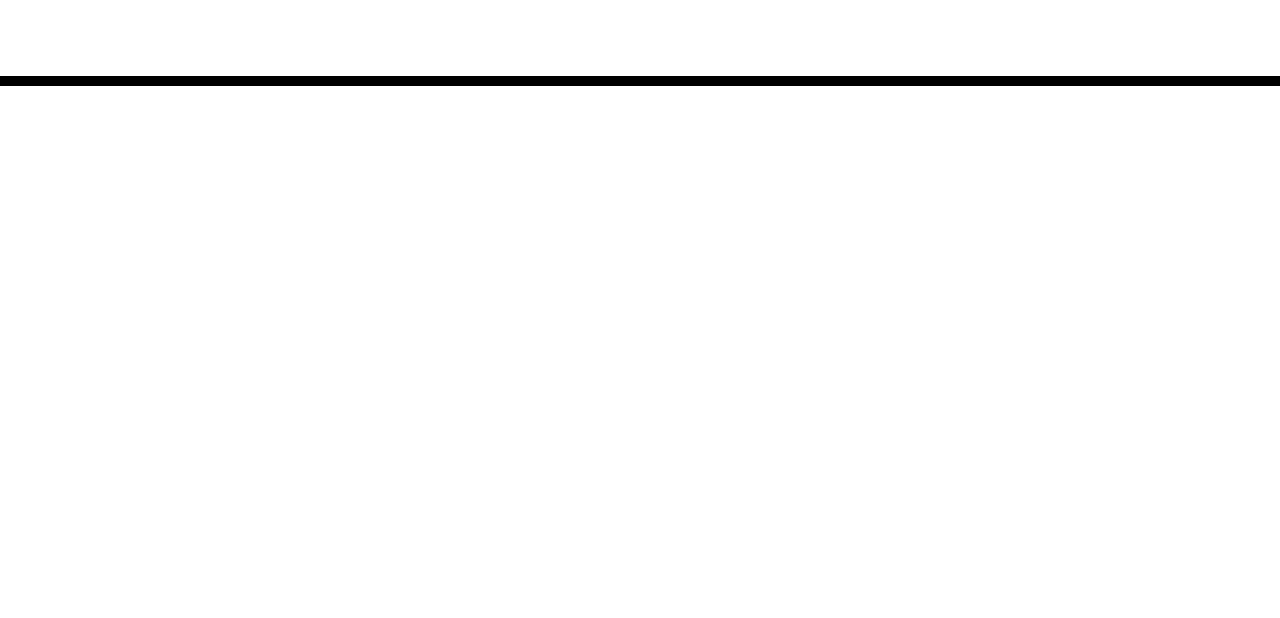
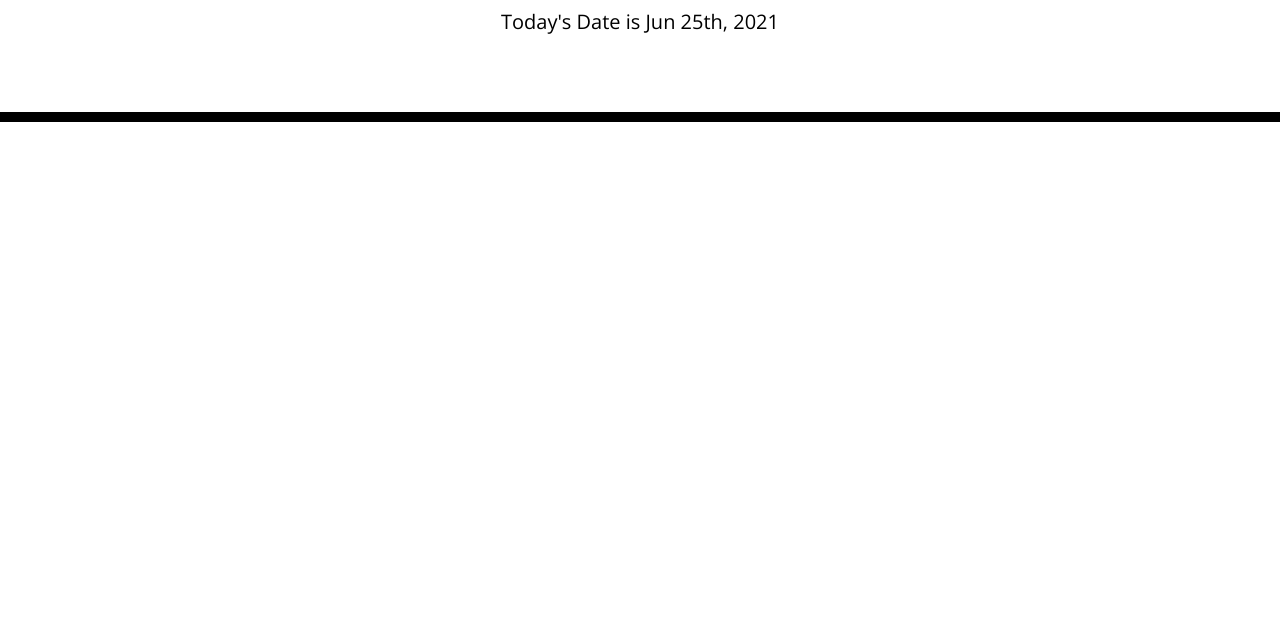
Before and after one commit to abaxley2/HW-05-Work-Day-Scheduler, a plain HTML site: page index.html in a window 1280 px wide. Shown: the part 182-800 px from the top of the page. Drawn offline with nearby package versions, Linux system fonts and the light colour scheme.

Commit message:
header date function added

```diff
--- a/index.html
+++ b/index.html
@@ -31,8 +31,10 @@
     <div class="container">
       <!-- Timeblocks go here -->
     </div>
-    <script src="script.js"></script>
+
     <script src="https://cdnjs.cloudflare.com/ajax/libs/jquery/3.2.1/jquery.min.js"></script>
     <script src="https://cdnjs.cloudflare.com/ajax/libs/moment.js/2.24.0/moment.min.js"></script>
+    <script src="./script.js"></script>
+
   </body>
 </html>
--- a/script.js
+++ b/script.js
@@ -0,0 +1,3 @@
+// Header date function
+var today = moment();
+$("#currentDay").text(today.format("[Today's Date is ]MMM Do, YYYY"));
```
